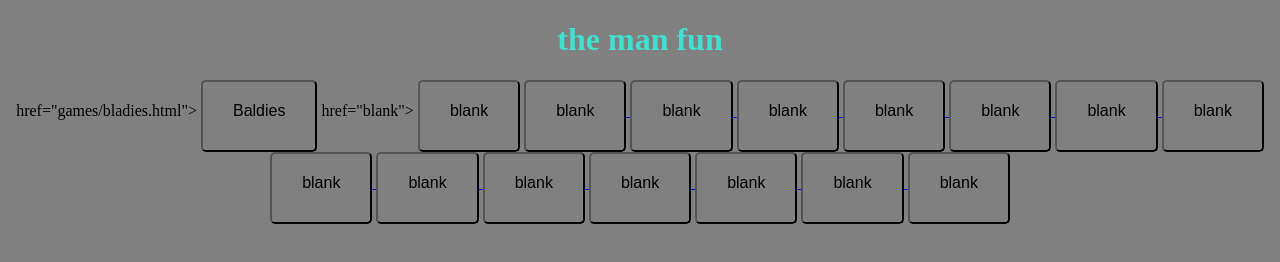
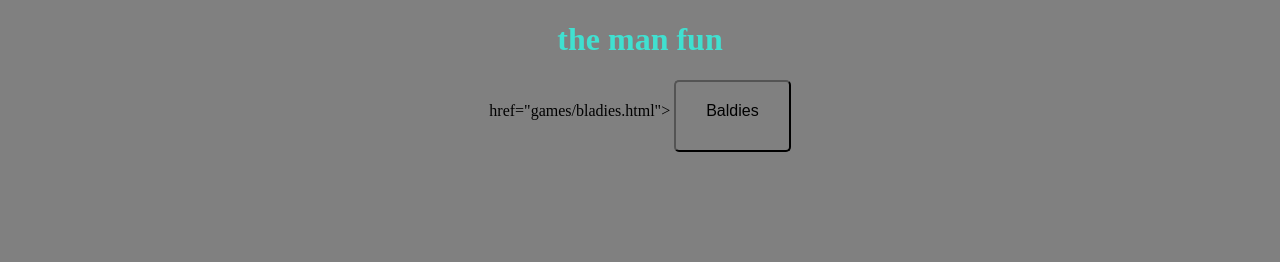
Before and after one commit to craep0/the-man-fun, a plain HTML site: page website/index.html in a window 1280 px wide. Drawn offline with Linux system fonts and the light colour scheme.

Commit message:
Update index.html

```diff
--- a/website/index.html
+++ b/website/index.html
@@ -15,61 +15,6 @@
         href="games/bladies.html">
           <button>Baldies</button>
         </a>
-        <a>
-         href="blank">
-         <button>blank</button>
-        </a>
-        <a
-        href="blank">
-          <button>blank</button>
-        </a>
-        <a href="blank">
-          <button>blank</button>
-        </a>
-        <a href="blank">
-          <button>blank</button>
-        </a>
-        <a href="blank">
-          <button>blank</button>
-        </a>
-        <a href="blank">
-          <button>blank</button>
-        </a>
-        <a href="blank">
-          <button>blank</button>
-        </a>
-        <a href="blank">
-          <button>blank</button>
-        </a>
-        <a
-        href="blank">
-          <button>blank</button>
-        </a>
-        <a
-        href="blank">
-          <button>blank</button>
-        </a>
-        <a
-        href="blank">
-          <button>blank</button>
-        </a>
-        <a
-         href="blank">
-          <button>blank</button>
-        </a>
-        <a
-         href="blank">
-          <button>blank</button>
-        </a>
-        <a
-         href="blank">
-
-          <button>blank</button>
-        </a>
-        <a
-         href="blank">
-          <button>blank</button>
-        </a>
       </div>
     </center>
   </body>
```
